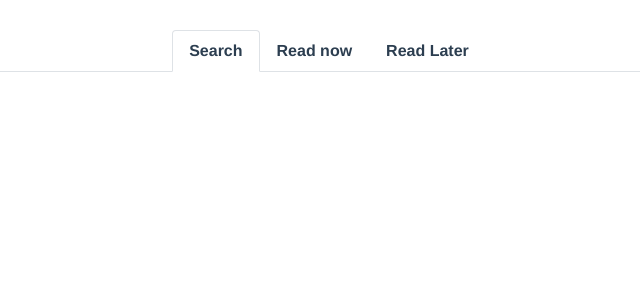
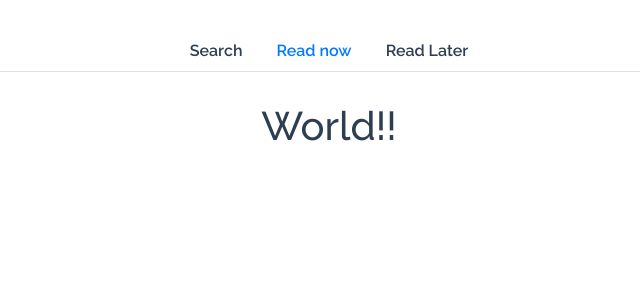
Before and after one commit to somto96/Book-Shelf, a Vue app: page /reading in a window 1280 px wide. Shown: the top 300 px of the page, without its empty margins (311-951 px from the left). Built offline with nearby package versions, Linux system fonts and the light colour scheme.

Commit message:
Added new font styles

```diff
--- a/src/App.vue
+++ b/src/App.vue
@@ -2,9 +2,9 @@
   <div id="app">
     <div id="nav">
       <b-nav tabs align="center">
-        <b-nav-item active to="/">Search</b-nav-item>
-        <b-nav-item>Read now</b-nav-item>
-        <b-nav-item>Read Later</b-nav-item>
+        <b-nav-item to="/">Search</b-nav-item>
+        <b-nav-item to="/reading">Read now</b-nav-item>
+        <b-nav-item to="/later">Read Later</b-nav-item>
       </b-nav>
       <!-- <router-link to="/">Search</router-link> -->
     </div>
@@ -13,8 +13,9 @@
 </template>
 
 <style lang="scss">
+@import url('https://fonts.googleapis.com/css?family=Raleway:400,500,600&display=swap');
 #app {
-  font-family: "Avenir", Helvetica, Arial, sans-serif;
+  font-family:'Raleway', sans-serif;
   -webkit-font-smoothing: antialiased;
   -moz-osx-font-smoothing: grayscale;
   text-align: center;
--- a/src/router.js
+++ b/src/router.js
@@ -1,17 +1,29 @@
 import Vue from "vue";
 import Router from "vue-router";
 import Home from "./views/Home.vue";
+import Reading from "./views/Reading.vue";
+import Later from "./views/Later.vue";
 
 Vue.use(Router);
 
 export default new Router({
   mode: "history",
   base: process.env.BASE_URL,
-  routes: [{
+  routes: [
+    {
       path: "/",
       name: "home",
       component: Home
+    },
+    {
+      path: "/reading",
+      name: "Reading",
+      component: Reading
+    },
+    {
+      path: "/later",
+      name: "Later",
+      component: Later
     }
-
   ]
 });
--- /dev/null
+++ b/src/views/Later.vue
@@ -0,0 +1,9 @@
+<template>
+    <h1>Hello!!</h1>
+</template>
+
+<script>
+export default {
+    name: "Later"
+}
+</script>
--- /dev/null
+++ b/src/views/Reading.vue
@@ -0,0 +1,11 @@
+<template>
+  <div>
+    <h1>World!!</h1>
+  </div>
+</template>
+
+<script>
+export default {
+    name: "Reading"
+}
+</script>
```
